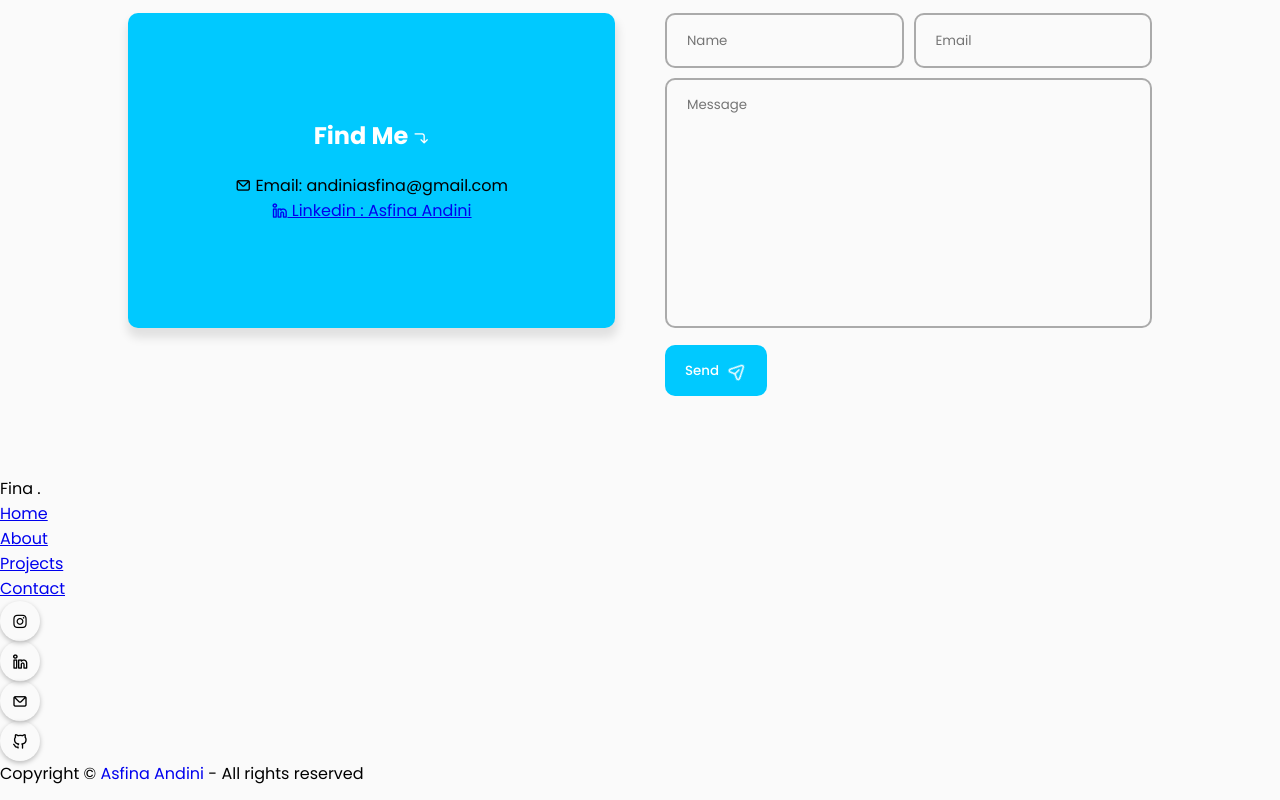
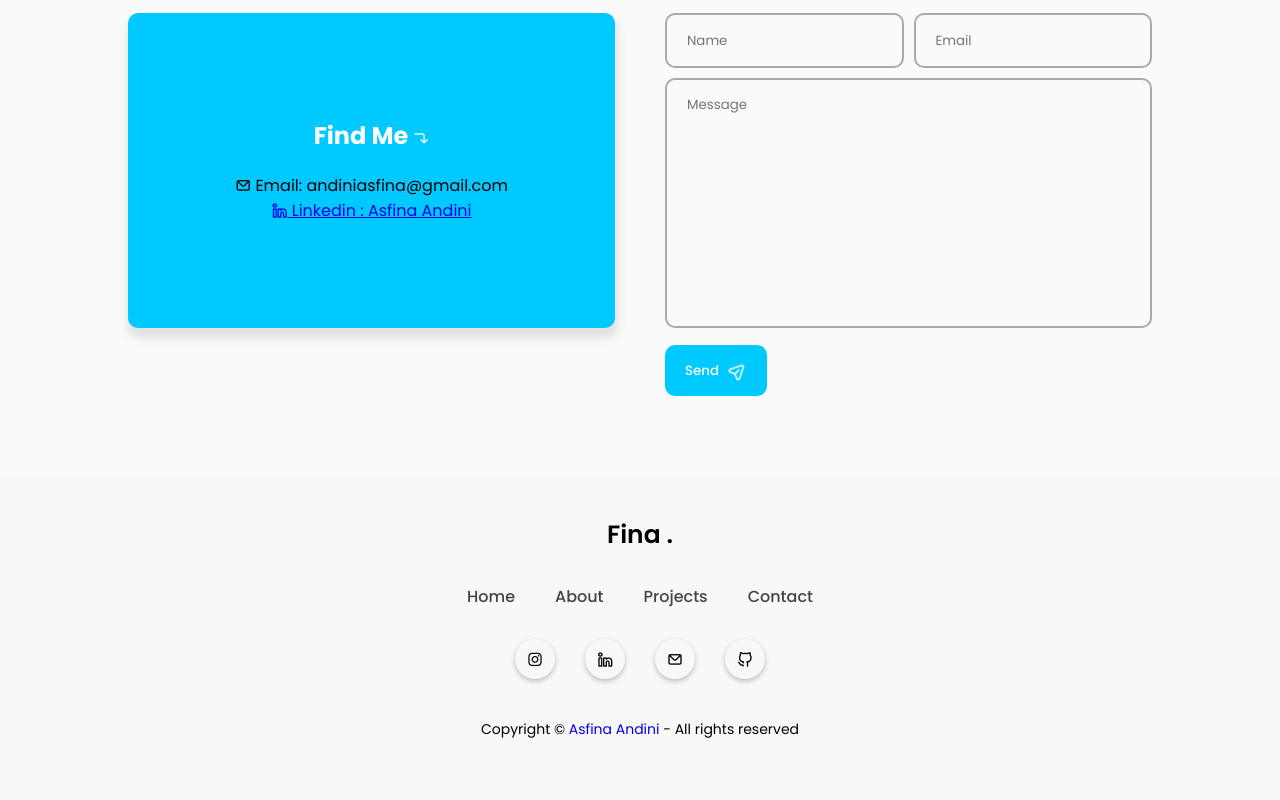
Before and after one commit to AsfinaAndini/Portofolio-Web, a plain HTML site: page index.html in a window 1280 px wide. Shown: the part 2169-2969 px from the top of the page. Drawn offline with nearby package versions, Linux system fonts and the light colour scheme.

Commit message:
added css style for footer box

```diff
--- a/assets/css/style.css
+++ b/assets/css/style.css
@@ -79,6 +79,7 @@ body{
     width: 100%;
     position: relative;
 }
+
 /*NAVIGATION BAR*/
 nav{
     position: fixed;
@@ -488,6 +489,42 @@ textarea{
     rotate: -45deg;
 }
 
+/*FOOTER BOX*/
+footer{
+    display: flex;
+    justify-content: center;
+    align-items: center;
+    flex-direction: column;
+    row-gap: 30px;
+    background: #F8F8F8;
+    padding-block: 40px 60px;
+}
+.top-footer p{
+    font-size: 25px;
+    font-weight: 600;
+}
+.middle-footer .footer-menu{
+    display: flex;
+}
+.footer_menu_list{
+    list-style: none;
+}
+.footer_menu_list a{
+    text-decoration: none;
+    color: var(--text-color-second);
+    font-weight: 500;
+    margin-inline: 20px;
+}
+.footer-social-icons{
+    display: flex;
+    gap: 30px;
+}
+.bottom-footer{
+    font-size: 14px;
+    margin-top: 10px;
+}
+
+
 /*MEDIA QUERY == 1024px*/
 @media only screen and (max-width: 1024px) {
         .featured-text{
```
